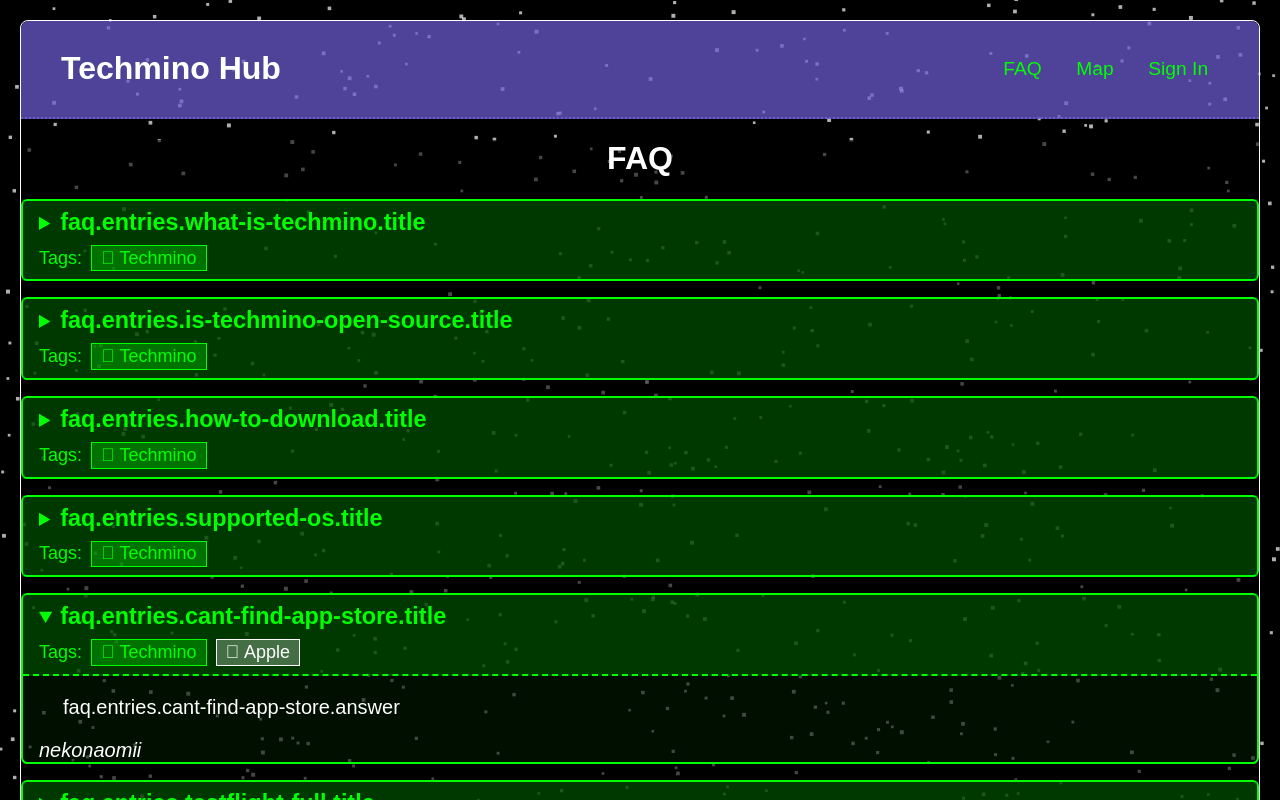
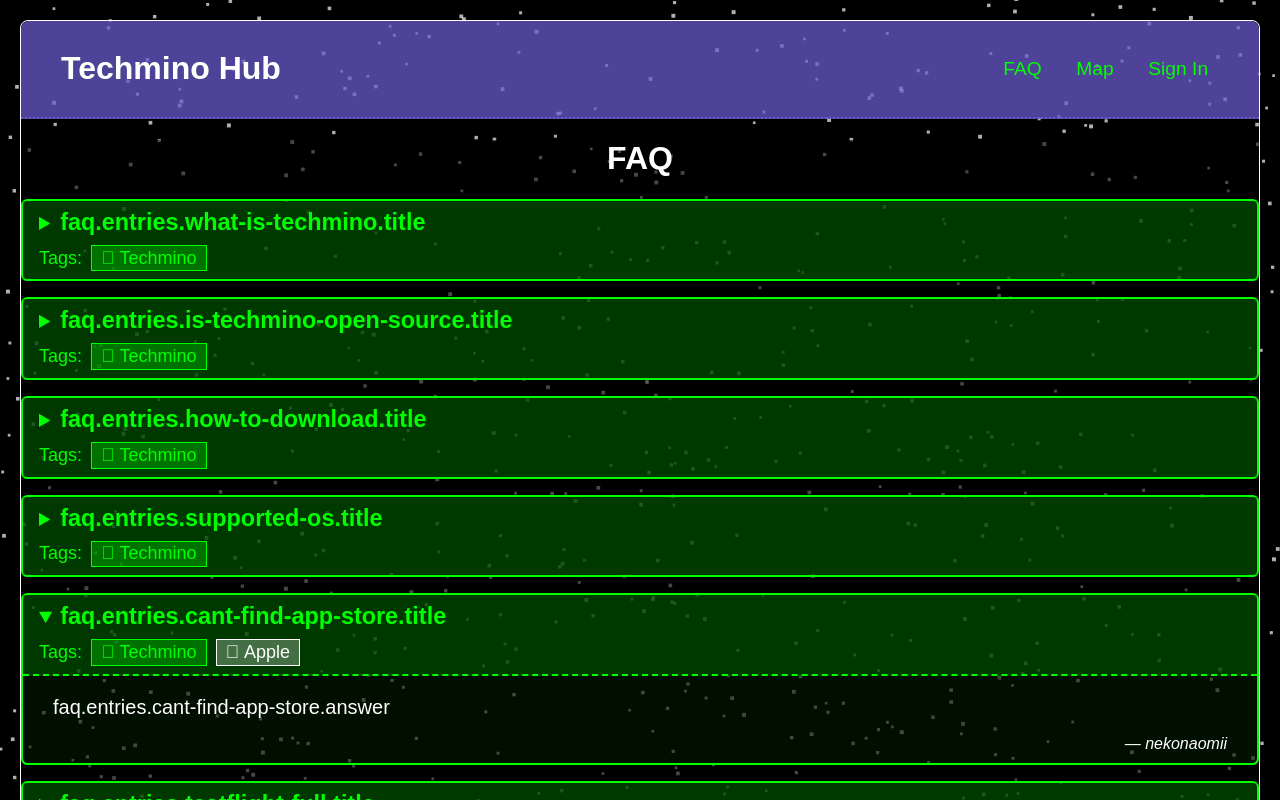
Before and after one commit to techmino-hub/techmino-hub-source-code, a Nuxt app: page /faq in a window 1280 px wide. Both pictures are taken after a click on the heading 640 px from the left and 634 px from the top of the page. Shown: the top 800 px of the page. Built offline with nearby package versions, Linux system fonts and the light colour scheme; a web font is replaced by a local one.

Commit message:
Finish FAQ page except i18n

```diff
--- a/components/faq/faq-entry.vue
+++ b/components/faq/faq-entry.vue
@@ -24,8 +24,10 @@ const props = defineProps({
                 />
             </span>
         </summary>
-        <blockquote v-html="$t(`faq.entries.${entry.id}.answer`)"></blockquote>
-        <cite>{{ entry.author }}</cite>
+        <article>
+            <blockquote v-html="$t(`faq.entries.${entry.id}.answer`)"></blockquote>
+            <cite>{{ entry.author }}</cite>
+        </article>
     </details>
 </template>
 
@@ -81,9 +83,24 @@ details {
         }
     }
 
-    > cite {
-        margin: 0.5rem 1rem;
-        text-align: right;
+    article {
+        display: flex;
+        flex-direction: column;
+        padding: 1em 1.5em 0.5em;
+
+        blockquote {
+            margin: 0;
+        }
+
+        cite {
+            margin-top: 1em;
+            font-size: 0.8em;
+            text-align: right;
+
+            &::before {
+                content: "— ";
+            }
+        }
     }
 }
 </style>
--- a/pages/faq.vue
+++ b/pages/faq.vue
@@ -14,6 +14,7 @@ const faqEntries = faq.default;
                 :entry="faqEntry"
             />
         </div>
+        <br>
         <small v-html="$t('faq.note')"></small>
     </div>
 </template>
```
